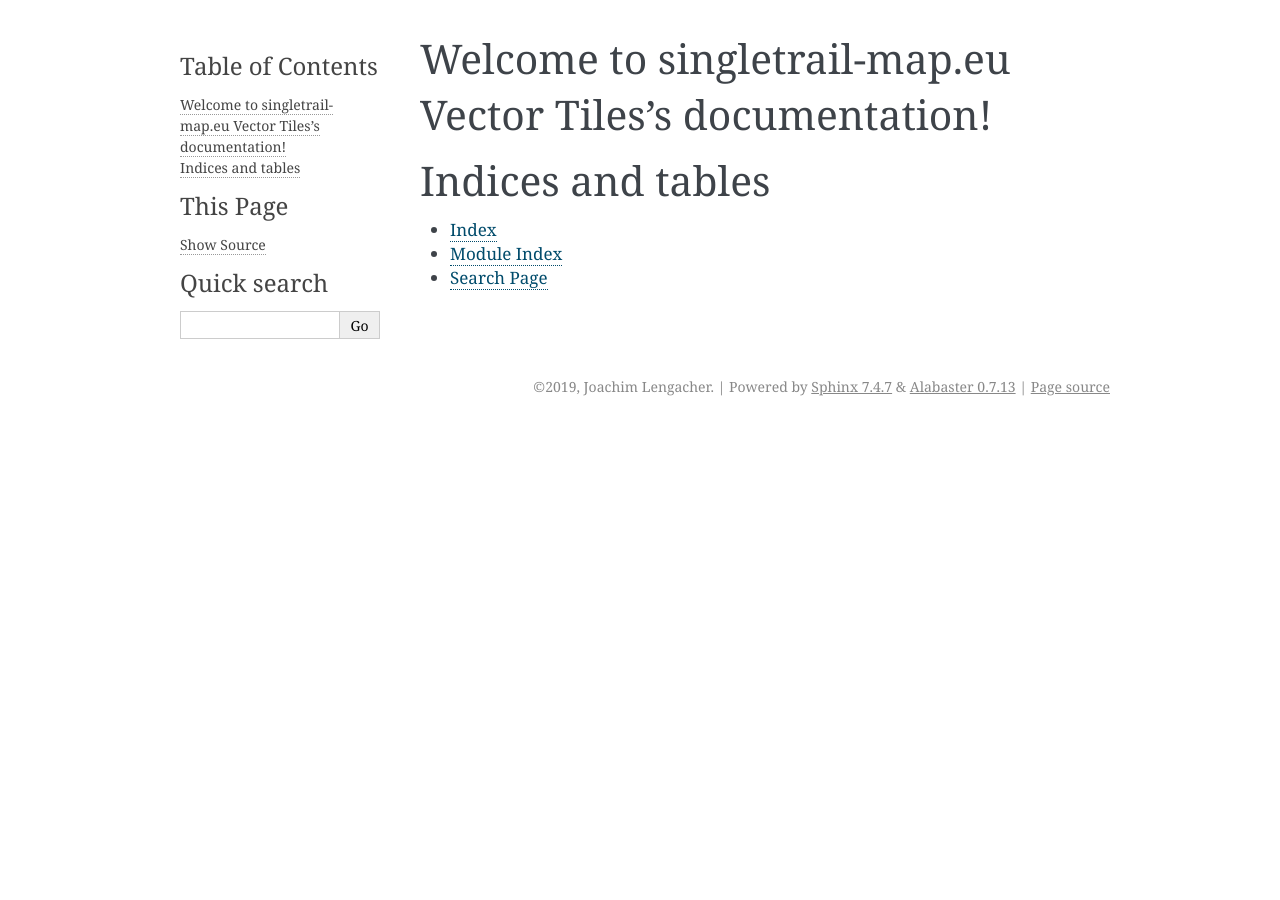
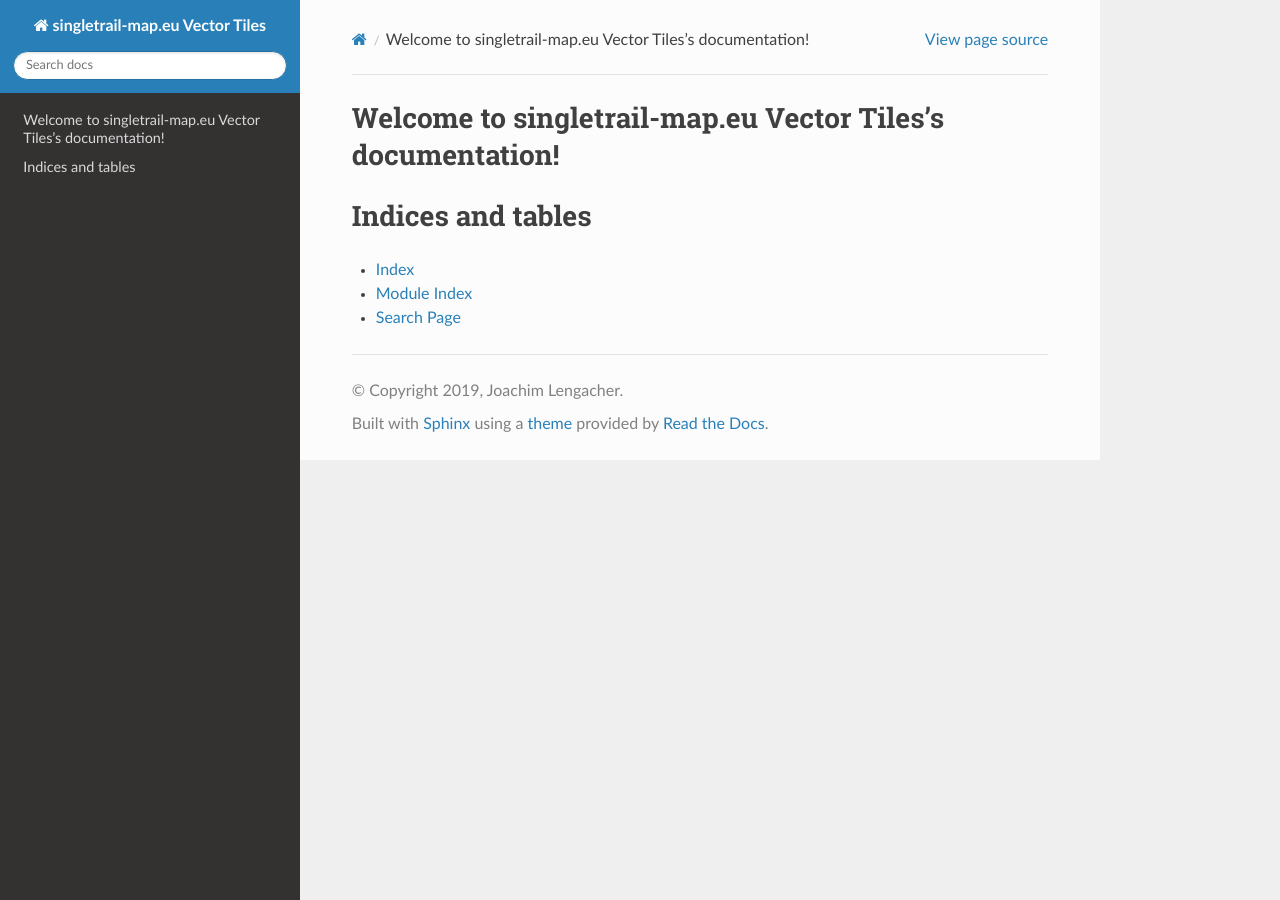
Before and after one commit to joe-akeem/contour-tiles, a Sphinx documentation site: the page built from docs/source/index.rst, in a window 1280 px wide. Built offline with Sphinx 7.4.7 and the Read the Docs theme 2.0.0, drawn with Linux system fonts in a browser that asks for light colours.

Commit message:
Using sphinx_rtd_theme.

```diff
--- a/docs/source/conf.py
+++ b/docs/source/conf.py
@@ -15,7 +15,8 @@
 # import os
 # import sys
 # sys.path.insert(0, os.path.abspath('.'))
-
+import sphinx_bootstrap_theme
+import sphinx_rtd_theme
 
 # -- Project information -----------------------------------------------------
 
@@ -40,6 +41,7 @@
 # ones.
 extensions = [
     'sphinx.ext.todo',
+    "sphinx_rtd_theme",
 ]
 
 # Add any paths that contain templates here, relative to this directory.
@@ -75,7 +77,10 @@
 # The theme to use for HTML and HTML Help pages.  See the documentation for
 # a list of builtin themes.
 #
-html_theme = 'alabaster'
+#html_theme = 'alabaster'
+#html_theme = 'bootstrap'
+#html_theme_path = sphinx_bootstrap_theme.get_html_theme_path()
+html_theme = "sphinx_rtd_theme"
 
 # Theme options are theme-specific and customize the look and feel of a theme
 # further.  For a list of options available for each theme, see the
```
